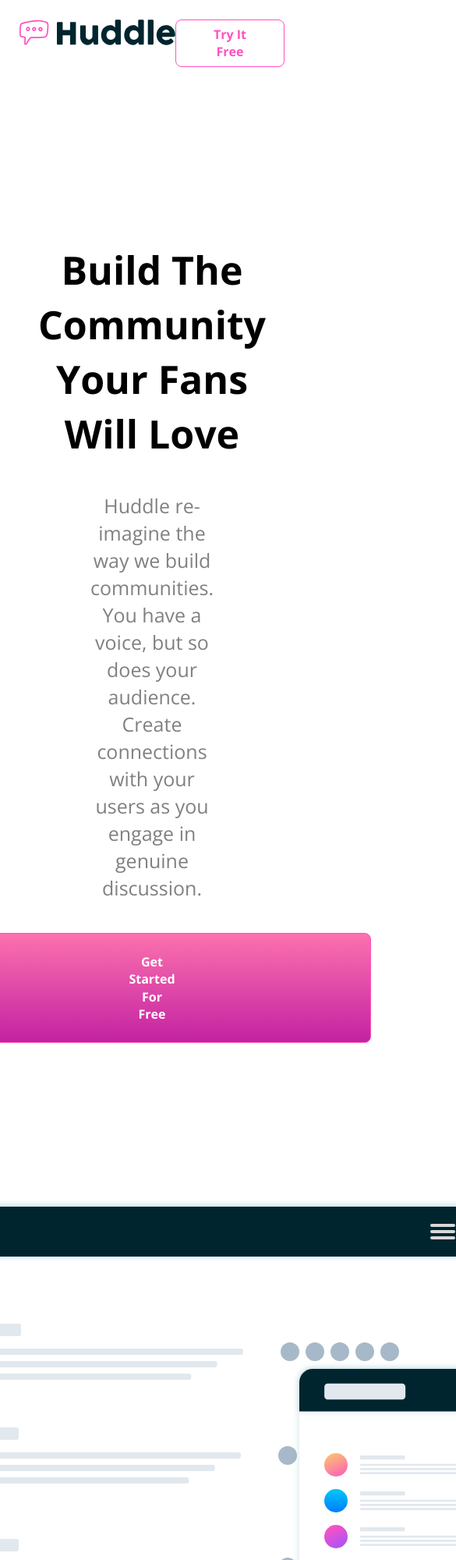
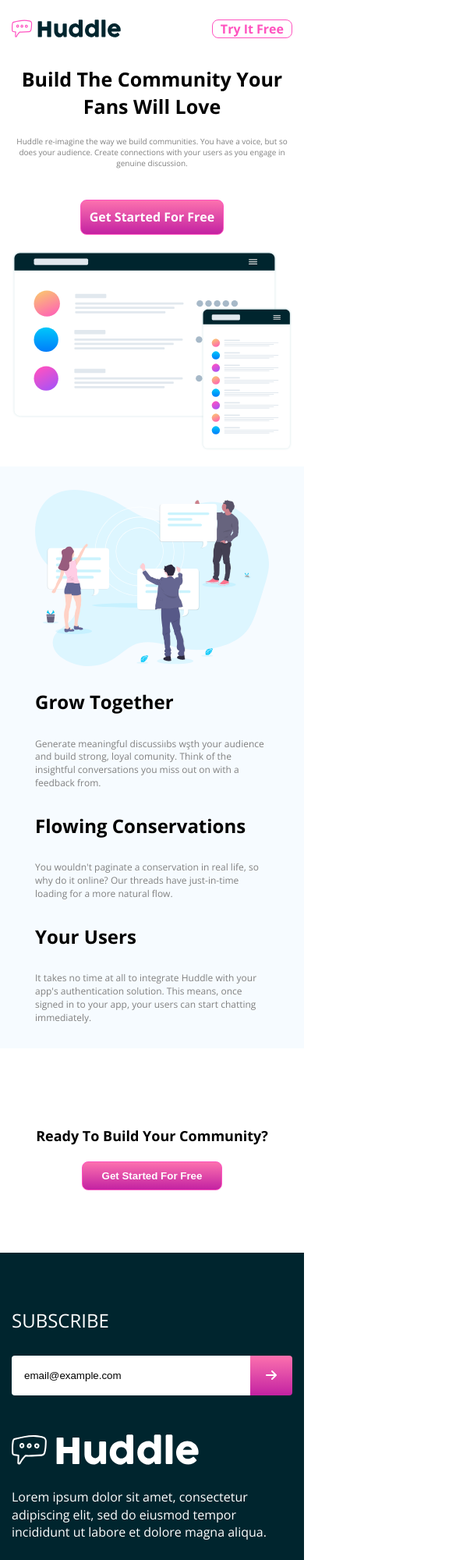
Before and after one commit to Magrebi/Huddle, a plain HTML site: page index.html in a window 390 px wide. Shown: the top 2000 px of the page at 78% size, 585 px wide, since content can reach past the window. Drawn offline with nearby package versions, Linux system fonts and the light colour scheme.

Commit message:
Update main.css

```diff
--- a/main.css
+++ b/main.css
@@ -229,3 +229,215 @@ footer {
     background: rgb(195, 34, 162);
     background: linear-gradient(0deg, rgba(195, 34, 162, 1) 0%, rgba(252, 113, 174, 1) 100%);
 }
+
+@media only screen and (max-width: 769px) {
+
+
+     body {
+         max-width: 100%;
+     }
+
+     .container {
+         max-width: 100%;
+         padding: 0px 15px;
+         margin: auto;
+     }
+
+     .header-container {
+         display: flex;
+         justify-content: space-between;
+         padding: 25px 0px;
+     }
+
+     .huddle-logo {
+         max-width: 140px;
+     }
+
+     .huddle-logo img {
+
+     }
+
+     .huddle-signup {
+         padding: 0px 10px;
+     }
+
+     .main-text-container {
+         margin-top: 10px;
+         margin-bottom: 10px;
+         display: flex;
+         flex-direction: column;
+         align-items: center;
+     }
+
+     .main-text-container h1 {
+         font-size: 25px;
+         padding-bottom: 20px;
+     }
+
+     .main-text-container p {
+
+         font-size: 10px;
+         width: 100%;
+         text-align: center;
+         color: gray;
+         padding-bottom: 40px;
+     }
+
+     .get-started {
+         width: 50%;
+         height: auto;
+         display: inline-block;
+         padding: 10px 1px;
+
+     }
+
+     .main-img-container {
+         width: 100%;
+         margin-top: 20px;
+         margin-bottom: 20px;
+         display: flex;
+         align-items: center;
+         justify-content: center;
+         border-radius: 8px;
+     }
+
+     .main-img-container img {
+         width: 100%;
+         height: auto;
+     }
+
+     .sidebyside {
+         background-color: #f6fbff;
+     }
+
+     .sidebyside-containar {
+         display: flex;
+         flex-direction: column-reverse;
+         justify-content: center;
+         align-items: center;
+         align-content: center;
+         margin-left: 0;
+         margin-right: 0;
+         padding: 30px;
+     }
+
+     .headline {
+         font-size: 24px;
+         font-weight: 700;
+         margin: 29px 0;
+     }
+
+     .side-texts {
+         padding: 0;
+     }
+
+     .side-texts p {
+         font-size: 12px;
+         color: gray;
+     }
+
+     .side-img {
+         width: 100%;
+         flex: auto;
+         height: auto;
+         padding: 0;
+     }
+
+     .side-img img {
+         display: block;
+         width: 100%;
+         height: auto;
+     }
+
+
+ .above-footer-container {
+     display: flex;
+     flex-direction: column;
+     margin: 80px 0px;
+ }
+
+ .above-footer-container h2 {
+     padding: 20px 5px;
+     font-size: 18px;
+ }
+
+ .social-medias {
+     color: white;
+     font-size: 40px;
+ }
+
+ footer {
+ }
+
+ .upside {
+     flex-direction: column;
+     padding-top: 50px;
+     padding-bottom: 50px;
+ }
+
+ .upside .upsidebox {
+     flex: 1;
+     order: 2;
+
+     margin-top: 30px;
+     margin-bottom: 30px;
+ }
+
+
+ .upside .upsidebox.upside-first .upside-text {
+     margin: 25px 0px;
+ }
+
+ .upside .upsidebox.upside-middle {
+     flex: 2;
+ }
+
+
+ .upside .upsidebox.upside-middle div {
+     width: 100%;
+     margin: 8px 0;
+     text-align: left;
+
+ }
+
+ .downside {
+     display: flex;
+     align-items: center;
+     justify-content: center;
+     padding: 20px;
+ }
+
+ .upside .upsidebox.upside-right {
+     margin: 20px 0;
+     order: 1;
+ }
+
+ .subscribe {
+     font-size: 24px;
+     margin-bottom: 29px;
+ }
+
+ .subscribe-form {
+     display: flex;
+     justify-content: center;
+ }
+
+ .subscribe-form input {
+     padding: 8px 16px;
+     margin: 0px;
+     outline: none;
+     width: 100%;
+     border-radius: 4px 0 0 4px;
+     border: none;
+ }
+
+ .formbutton {
+     font-size: 16px;
+     padding: 14px 20px;
+     margin: 0px;
+     color: white;
+     border-radius: 0 4px 4px 0;
+     background: rgb(195, 34, 162);
+     background: linear-gradient(0deg, rgba(195, 34, 162, 1) 0%, rgba(252, 113, 174, 1) 100%);
+ }
+ }
```
